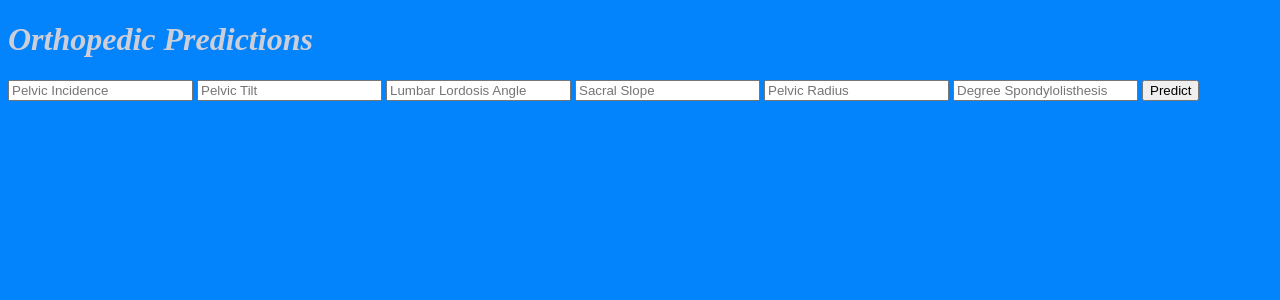
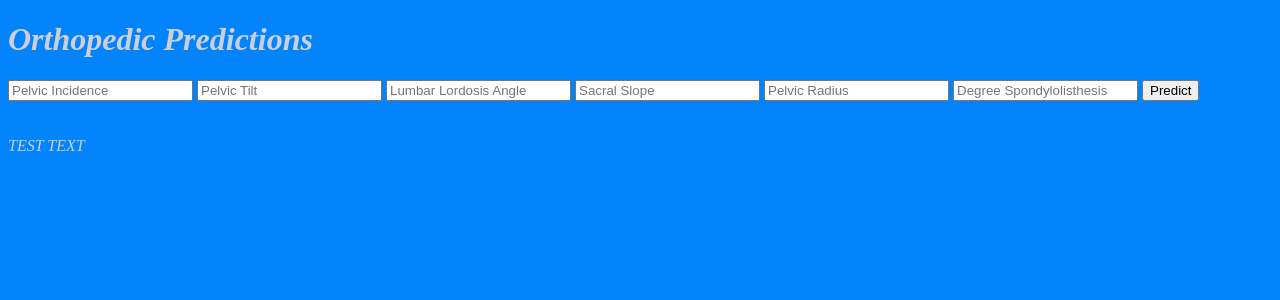
Before and after one commit to van-william/flask_app_ml, a Flask app: page / in a window 1280 px wide. Shown: the top 300 px of the page. Run offline with Flask 2, Linux system fonts and the light colour scheme.

Commit message:
testing updates

```diff
--- a/templates/index.html
+++ b/templates/index.html
@@ -33,6 +33,8 @@
 
  </div>
 
+ <i style="color:rgb(204, 206, 217);">TEST TEXT</i>
+
 
 </body>
 </html>
```
